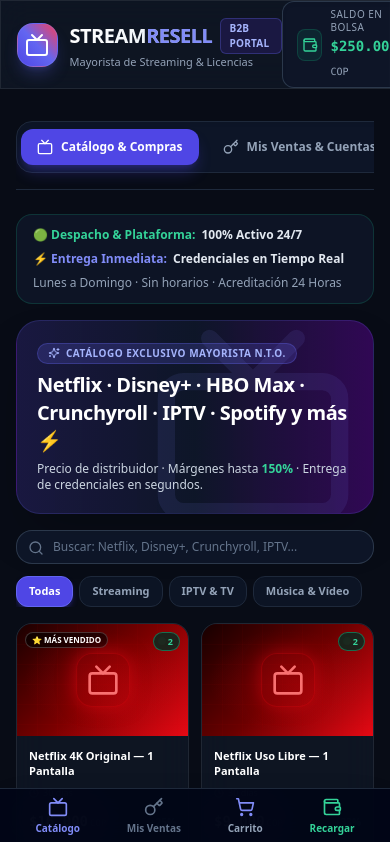
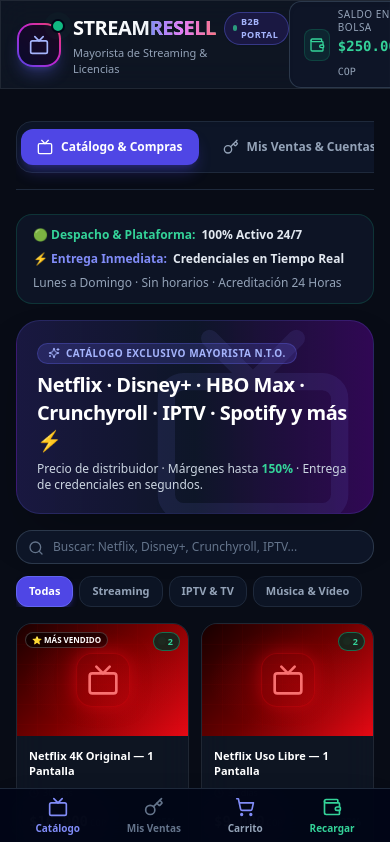
Before and after one commit to OMARSTPEREZ/appstreaming, a Next.js app: page / in a window 390 px wide. Shown: the top 842 px of the page. Built offline with nearby package versions, Linux system fonts and the light colour scheme.

Commit message:
feat(branding): dynamic animated logo with live pulse and instant return-to-catalog click navigation

```diff
--- a/src/app/page.tsx
+++ b/src/app/page.tsx
@@ -361,14 +361,25 @@
 
           {/* Logo & Brand Header */}
           <div className="text-center space-y-3">
-            <div className="w-16 h-16 rounded-3xl bg-gradient-to-tr from-indigo-600 via-indigo-500 to-rose-500 flex items-center justify-center mx-auto shadow-2xl shadow-indigo-500/30 border border-indigo-400/30">
-              <Tv className="w-9 h-9 text-white" />
+            <div className="relative inline-block">
+              <div className="w-16 h-16 rounded-3xl bg-gradient-to-tr from-indigo-600 via-fuchsia-600 to-rose-500 p-[2px] shadow-2xl shadow-indigo-500/40 mx-auto">
+                <div className="w-full h-full bg-slate-950/90 rounded-[22px] flex items-center justify-center relative overflow-hidden backdrop-blur-sm">
+                  <div className="absolute inset-0 bg-gradient-to-r from-transparent via-white/20 to-transparent -translate-x-full animate-shimmer" />
+                  <Tv className="w-9 h-9 text-indigo-300 relative z-10" />
+                </div>
+              </div>
+              {/* Live green dot */}
+              <span className="absolute -top-1 -right-1 flex h-4 w-4">
+                <span className="animate-ping absolute inline-flex h-full w-full rounded-full bg-emerald-400 opacity-75"></span>
+                <span className="relative inline-flex rounded-full h-4 w-4 bg-emerald-500 border-2 border-slate-950"></span>
+              </span>
             </div>
+
             <div>
-              <h1 className="text-2xl sm:text-3xl font-extrabold tracking-tight bg-gradient-to-r from-white via-slate-100 to-slate-400 bg-clip-text text-transparent">
-                STREAM<span className="text-indigo-400">RESELL</span>
+              <h1 className="text-2xl sm:text-3xl font-extrabold tracking-tight bg-gradient-to-r from-white via-slate-100 to-slate-300 bg-clip-text text-transparent">
+                STREAM<span className="bg-gradient-to-r from-indigo-400 via-fuchsia-400 to-rose-400 bg-clip-text text-transparent font-black">RESELL</span>
               </h1>
-              <p className="text-xs sm:text-sm text-slate-400 mt-1">
+              <p className="text-xs sm:text-sm text-slate-400 mt-1 flex items-center justify-center gap-1.5 font-medium">
                 Portal Mayorista B2B • Streaming, IPTV & Licencias
               </p>
             </div>
@@ -545,6 +556,7 @@
         onOpenCart={() => setIsCartOpen(true)}
         onOpenTopup={() => setIsTopupOpen(true)}
         onLogout={handleLogout}
+        onGoHome={() => setSellerActiveTab('catalog')}
       />
 
       {/* Purchase Notice Banner */}
--- a/src/components/Navbar.tsx
+++ b/src/components/Navbar.tsx
@@ -17,6 +17,7 @@
   onOpenCart: () => void;
   onOpenTopup: () => void;
   onLogout: () => void;
+  onGoHome?: () => void;
 }
 
 export const Navbar: React.FC<NavbarProps> = ({
@@ -25,28 +26,52 @@
   onOpenCart,
   onOpenTopup,
   onLogout,
+  onGoHome,
 }) => {
   return (
     <header className="sticky top-0 z-40 w-full glass-panel border-b border-slate-800/80 bg-slate-950/85 backdrop-blur-xl">
       <div className="max-w-7xl mx-auto px-4 sm:px-6 lg:px-8 h-18 flex items-center justify-between">
 
-        {/* Brand Logo */}
-        <div className="flex items-center gap-3">
-          <div className="w-11 h-11 rounded-2xl bg-gradient-to-tr from-indigo-600 via-indigo-500 to-rose-500 flex items-center justify-center shadow-lg shadow-indigo-500/25 border border-indigo-400/30">
-            <Tv className="w-6 h-6 text-white" />
+        {/* Dynamic Animated Brand Logo */}
+        <button
+          type="button"
+          onClick={onGoHome}
+          className="flex items-center gap-3 text-left group cursor-pointer focus:outline-none transition-all duration-300 transform hover:scale-[1.02] active:scale-95 select-none"
+          title="Ir al Inicio del Catálogo de Productos"
+        >
+          {/* Animated Icon Container */}
+          <div className="relative">
+            <div className="w-11 h-11 rounded-2xl bg-gradient-to-tr from-indigo-600 via-fuchsia-600 to-rose-500 p-[2px] shadow-lg shadow-indigo-500/30 group-hover:shadow-indigo-500/60 group-hover:rotate-1 transition-all duration-300">
+              <div className="w-full h-full bg-slate-950/90 rounded-[14px] flex items-center justify-center relative overflow-hidden backdrop-blur-sm">
+                <div className="absolute inset-0 bg-gradient-to-r from-transparent via-white/20 to-transparent -translate-x-full group-hover:translate-x-full transition-transform duration-700 ease-out" />
+                <Tv className="w-5 h-5 text-indigo-300 group-hover:text-white group-hover:scale-110 transition-all duration-300 relative z-10" />
+              </div>
+            </div>
+            {/* Live Green Pulsing Indicator */}
+            <span className="absolute -top-1 -right-1 flex h-3.5 w-3.5">
+              <span className="animate-ping absolute inline-flex h-full w-full rounded-full bg-emerald-400 opacity-75"></span>
+              <span className="relative inline-flex rounded-full h-3.5 w-3.5 bg-emerald-500 border-2 border-slate-950"></span>
+            </span>
           </div>
+
           <div>
             <div className="flex items-center gap-2">
-              <span className="font-extrabold text-xl tracking-tight bg-gradient-to-r from-white via-slate-100 to-slate-400 bg-clip-text text-transparent">
-                STREAM<span className="text-indigo-400">RESELL</span>
+              <span className="font-extrabold text-xl tracking-tight bg-gradient-to-r from-white via-slate-100 to-slate-300 bg-clip-text text-transparent group-hover:from-white group-hover:to-white transition-all">
+                STREAM<span className="bg-gradient-to-r from-indigo-400 via-fuchsia-400 to-rose-400 bg-clip-text text-transparent group-hover:from-indigo-300 group-hover:to-pink-300 font-black">RESELL</span>
               </span>
-              <span className="px-2 py-0.5 text-[10px] font-bold rounded-md bg-indigo-950/80 text-indigo-300 border border-indigo-500/30 tracking-wide uppercase">
-                B2B Portal
+              <span className="px-2 py-0.5 text-[9px] font-extrabold rounded-full bg-indigo-950/80 text-indigo-300 border border-indigo-500/40 tracking-wider uppercase group-hover:border-indigo-400 group-hover:bg-indigo-900/60 transition-all shadow-sm flex items-center gap-1">
+                <span className="w-1.5 h-1.5 rounded-full bg-emerald-400 animate-pulse" />
+                B2B PORTAL
               </span>
             </div>
-            <p className="text-[11px] text-slate-400 font-medium">Mayorista de Streaming & Licencias</p>
+            <p className="text-[11px] text-slate-400 group-hover:text-slate-300 font-medium transition-colors flex items-center gap-1.5">
+              Mayorista de Streaming & Licencias
+              <span className="text-[10px] font-semibold text-indigo-400 opacity-0 group-hover:opacity-100 transition-opacity duration-200">
+                • Catálogo ⚡
+              </span>
+            </p>
           </div>
-        </div>
+        </button>
 
         {/* Center/Right Action Controls */}
         <div className="flex items-center gap-3 sm:gap-4">
```
